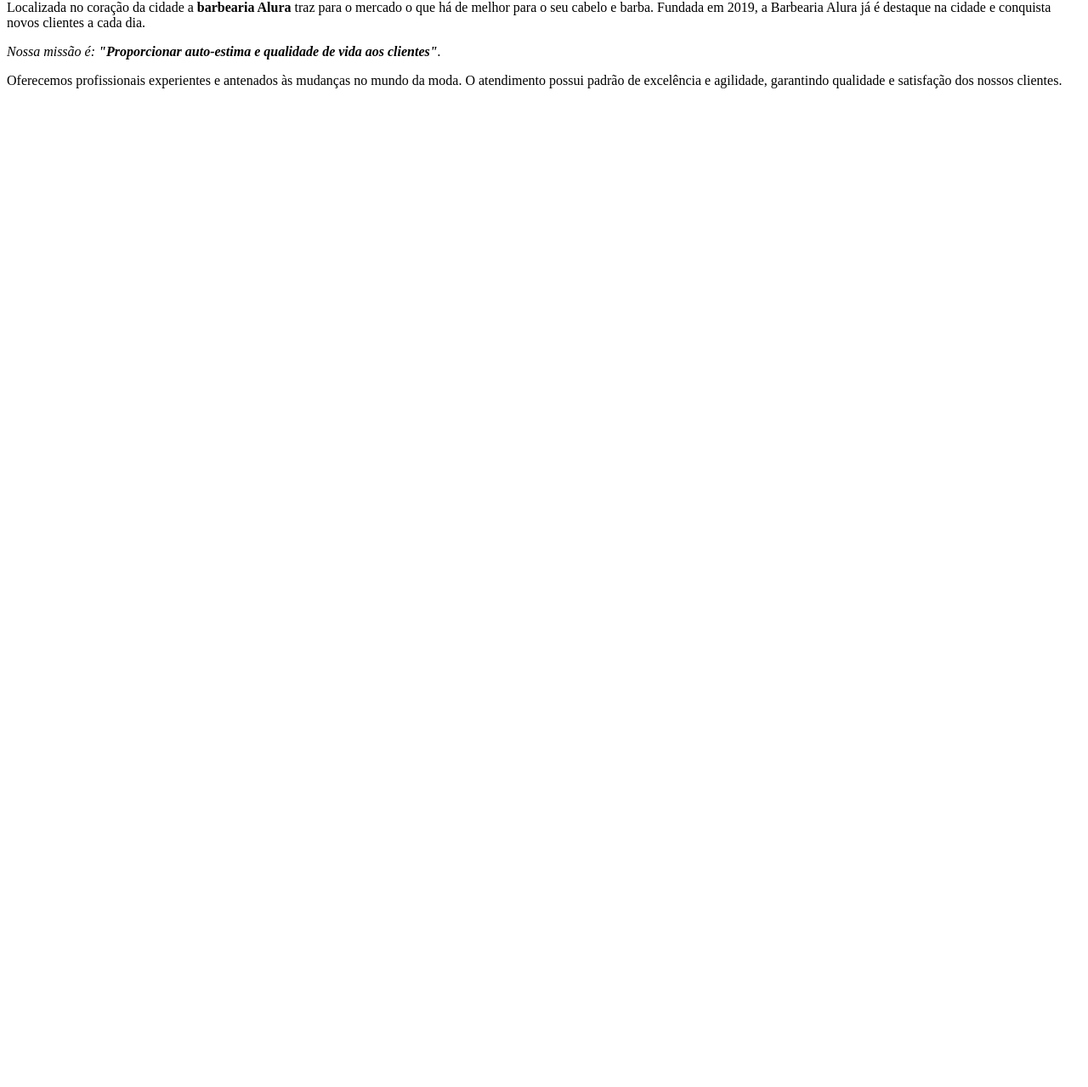
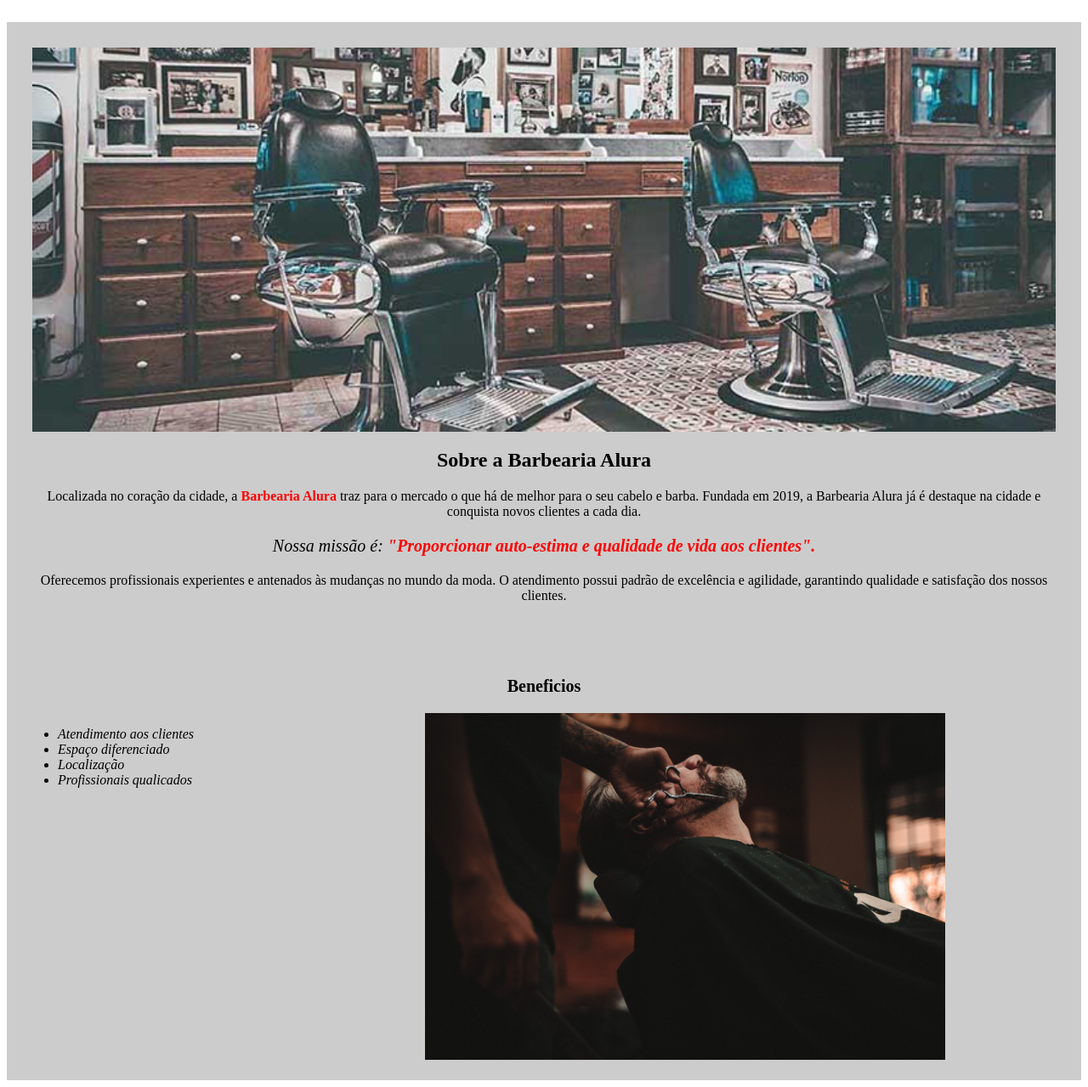
Before and after one commit to liesenfeldleticia/leticia, a plain HTML site: page index.html in a window 1280 px wide. Shown: the part 80-1359 px from the top of the page at 85% size. Before the commit the page ends 800 px from the top, so only its background shows below. Drawn offline with Linux system fonts and the light colour scheme.

Commit message:
Add files via upload

```diff
--- a/index.html
+++ b/index.html
@@ -1,17 +1,34 @@
-<!DOCTYPE html>
-<html lang="pt-br">
 <head>
   <meta charset="UTF-8">
-        <title>Barbearia Alura</title>
+  <title> PetShop Alura </title>
+  <link rel="stylesheet" href="style.css">
 </head>
+
 <body>
-        <h1>Sobre a Barbearia Alura</h1>
-        <p>Localizada no coração da cidade a <strong>barbearia Alura</strong> traz para o mercado o que há de melhor para o seu cabelo e barba. Fundada em 2019, a Barbearia Alura já é destaque na cidade e conquista novos clientes a cada dia.</p>
+	<header>
+		<h1 class="titulo-principal">Barbearia Alura</h1>
+	</header>
+<div class="principal">
+<img id="banner" src="banner.jpg">
 
+	<h2 class="titulo-centralizado"> Sobre a Barbearia Alura </h2>
 
-    <p><em>Nossa missão é:<strong> "Proporcionar auto-estima e qualidade de vida aos clientes"</strong>.</em></p>
+	<p>Localizada no coração da cidade, a <strong> Barbearia Alura </strong> traz para o mercado o que há de melhor para o seu cabelo e barba. Fundada em 2019, a Barbearia Alura já é destaque na cidade e conquista novos clientes a cada dia.</p>
+
+	<p id="missao"><em>Nossa missão é: <strong>"Proporcionar auto-estima e qualidade de vida aos clientes".</em></strong></p>
 
 	<p>Oferecemos profissionais experientes e antenados às mudanças no mundo da moda. O atendimento possui padrão de excelência e agilidade, garantindo qualidade e satisfação dos nossos clientes.</p>
-</<!DOCTYPE html>
+</div>
+
+<div class="beneficios">
+<h3 class="titulo-centralizado">Beneficios</h3>
+<ul>
+	<li class="itens">Atendimento aos clientes</li>
+	<li class="itens">Espaço diferenciado</li>
+	<li class="itens">Localização</li>
+	<li class="itens">Profissionais qualicados</li>
+</ul>
+<img src="beneficios.jpg" class="imagembeneficios">
+</div>
+
 </body>
-</html>
--- /dev/null
+++ b/reset.css
@@ -0,0 +1,48 @@
+/* http://meyerweb.com/eric/tools/css/reset/
+   v2.0 | 20110126
+   License: none (public domain)
+*/
+
+html, body, div, span, applet, object, iframe,
+h1, h2, h3, h4, h5, h6, p, blockquote, pre,
+a, abbr, acronym, address, big, cite, code,
+del, dfn, em, img, ins, kbd, q, s, samp,
+small, strike, strong, sub, sup, tt, var,
+b, u, i, center,
+dl, dt, dd, ol, ul, li,
+fieldset, form, label, legend,
+table, caption, tbody, tfoot, thead, tr, th, td,
+article, aside, canvas, details, embed,
+figure, figcaption, footer, header, hgroup,
+menu, nav, output, ruby, section, summary,
+time, mark, audio, video {
+	margin: 0;
+	padding: 0;
+	border: 0;
+	font-size: 100%;
+	font: inherit;
+	vertical-align: baseline;
+}
+/* HTML5 display-role reset for older browsers */
+article, aside, details, figcaption, figure,
+footer, header, hgroup, menu, nav, section {
+	display: block;
+}
+body {
+	line-height: 1;
+}
+ol, ul {
+	list-style: none;
+}
+blockquote, q {
+	quotes: none;
+}
+blockquote:before, blockquote:after,
+q:before, q:after {
+	content: '';
+	content: none;
+}
+table {
+	border-collapse: collapse;
+	border-spacing: 0;
+}
--- /dev/null
+++ b/style.css
@@ -0,0 +1,51 @@
+strong{
+  color: #FF0000;
+}
+
+.principal{
+	padding: 30px;
+  	background: #CCCCCC;
+}
+
+.beneficios{
+	background: #CCCCCC;
+	padding: 20px;
+}
+p {
+	text-align:center;
+}
+
+.titulo-centralizado{
+	text-align: center;
+ }
+
+ .titulo-principal{
+ 	padding: 20px;
+ }
+
+#missao{
+	font-size: 20px;
+}
+
+#banner{
+	width: 100%;
+}
+
+.itens{
+	font-style: italic;
+}
+
+.imagembeneficios{
+	width: 50%;
+}
+
+ul{
+	display: inline-block;
+	vertical-align: top;
+	width: 20%;
+	margin-right: 15%;
+}
+
+h3{
+	font-size: 20px;
+}
```
Also changed, not shown: produtos.css (added, +59 -0 lines), produtos.html (added, +48 -0 lines), LICENSE.txt (added), banner.jpg (added), barba.jpg (added), beneficios.jpg (added), bg.jpg (added), cabelo+barba.jpg (added), cabelo.jpg (added), logo-branco.png (added), logo.png (added), 1 other file. Lines whose indentation alone changed are shown as unchanged.
